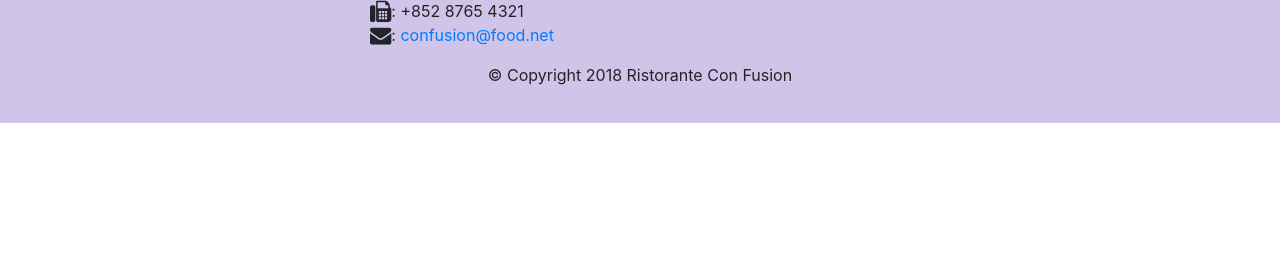
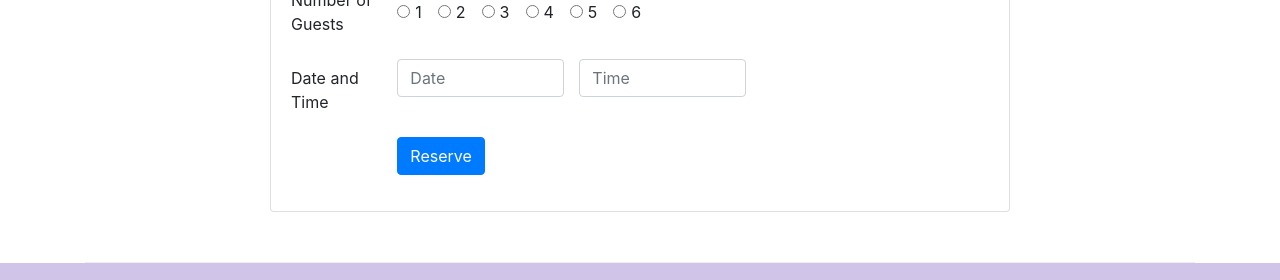
Before and after one commit to baluevD/Coursera-Bootstrap-4, a website: page index.html in a window 1280 px wide. Shown: the part 1683-1963 px from the top of the page. Before the commit the page ends 1806 px from the top, so only its background shows below. Drawn offline with nearby package versions, Linux system fonts and the light colour scheme.

Commit message:
Assignment Two

```diff
--- a/index.html
+++ b/index.html
@@ -36,8 +36,11 @@
           <h1>Ristorante con Fusion</h1>
           <p>We take inspiration from the World's best cuisines, and create a unique fusion experience. Our lipsmacking creations will tickle your culinary senses!</p>
         </div>
-        <div class="col-12 col-sm">
+        <div class="col-12 col-sm-3">
           <img src="./img/logo.png" class="img-fluid">
+        </div>
+        <div class="col-12 col-sm-3 align-self-center">
+          <a href="#reserve-table" class="btn btn-warning btn-sm btn-block" role="button">Reserve a Table</a>
         </div>
       </div>
     </div>
@@ -52,7 +55,7 @@
         <div class="media">
           <img src="img/uthappizza.png" alt="uthappizza" class="d-flex mr-3 img-thumbnail align-self-center">
           <div class="media-body">
-            <h2 class="mt-0">Uthappizza<span class="badge badge-danger">HOT</span><span class="badge badge-pill badge-secondary">$4.99</span></h2>
+            <h2 class="mt-0">Uthappizza<span class="badge badge-danger ml-1">HOT</span><span class="badge badge-pill badge-secondary ml-1">$4.99</span></h2>
             <p class="d-none d-sm-block">A unique combination of Indian Uthappam (pancake) and Italian pizza, topped with Cerignola olives, ripe vine cherry tomatoes, Vidalia onion, Guntur chillies and Buffalo Paneer.</p>
           </div>
         </div>
@@ -65,9 +68,14 @@
         <h3>This Month's Promotions</h3>
       </div>
       <div class="col col-sm col-md">
-        <h2>Weekend Grand Buffet</h2>
-        <p class="d-none d-sm-block">Featuring mouthwatering combinations with a choice of five different salads, six enticing appetizers, six main entrees and five choicest desserts. Free flowing bubbly and soft drinks. All for just $19.99 per
-          person </p>
+        <div class="media d-flex">
+          <img src="img/buffet.png" alt="buffet" class="d-flex ml-3 img-thumbnail align-self-center order-2">
+          <div class="media-body order-1">
+            <h2>Weekend Grand Buffet<span class="badge badge-danger ml-1">NEW</span></h2>
+            <p class="d-none d-sm-block">Featuring mouthwatering combinations with a choice of five different salads, six enticing appetizers, six main entrees and five choicest desserts. Free flowing bubbly and soft drinks. All for just $19.99 per
+              person </p>
+          </div>
+        </div>
       </div>
     </div>
 
@@ -88,6 +96,57 @@
             </p>
           </div>
         </div>
+      </div>
+    </div>
+    <div class="row row-content align-items-center">
+      <div class="card col-12 col-sm-8 offset-sm-2 p-0">
+        <h3 class="card-header bg-warning text-white">Reserve a Table</h3>
+        <form class="card-body" id="reserve-table">
+          <div class="form-group row">
+            <label for="inlineRadio1" class="col-sm-2 col-form-label">Number of Guests</label>
+            <div class="col-12 col-sm-10 d-flex flex-wrap flex-sm-nowrap align-items-center pl-sm-0">
+              <div class="form-check form-check-inline col pr-0 col-sm-auto pl-sm-0 pr-sm-1">
+                <input class="form-check-input" type="radio" id="inlineRadio1" value="option1">
+                <label class="form-check-label" for="inlineRadio1">1</label>
+              </div>
+              <div class="form-check form-check-inline col pr-0 col-sm-auto pl-sm-0 pr-sm-1">
+                <input class="form-check-input" type="radio" id="inlineRadio2" value="option2">
+                <label class="form-check-label" for="inlineRadio2">2</label>
+              </div>
+              <div class="form-check form-check-inline col pr-0 col-sm-auto pl-sm-0 pr-sm-1">
+                <input class="form-check-input" type="radio" id="inlineRadio3" value="option3">
+                <label class="form-check-label" for="inlineRadio3">3</label>
+              </div>
+              <div class="form-check form-check-inline col pr-0 col-sm-auto pl-sm-0 pr-sm-1">
+                <input class="form-check-input" type="radio" id="inlineRadio4" value="option4">
+                <label class="form-check-label" for="inlineRadio4">4</label>
+              </div>
+              <div class="form-check form-check-inline col pr-0 col-sm-auto pl-sm-0 pr-sm-1">
+                <input class="form-check-input" type="radio" id="inlineRadio5" value="option5">
+                <label class="form-check-label" for="inlineRadio5">5</label>
+              </div>
+              <div class="form-check form-check-inline col col-sm-auto pl-sm-0">
+                <input class="form-check-input" type="radio" id="inlineRadio6" value="option6">
+                <label class="form-check-label" for="inlineRadio6">6</label>
+              </div>
+            </div>
+
+          </div>
+          <div class="form-group row">
+            <label for="date" class="col-sm-2 col-form-label">Date and Time</label>
+            <div class="col-sm-3 pl-sm-0">
+              <input type="text" class="form-control" id="date" name="date" placeholder="Date">
+            </div>
+            <div class="col-sm-3 pl-sm-0">
+              <input type="text" class="form-control" name="time" placeholder="Time">
+            </div>
+          </div>
+          <div class="form-group row">
+            <div class="offset-sm-2 col-12 pl-sm-0">
+              <button class="btn btn-primary" type="submit">Reserve</button>
+            </div>
+          </div>
+        </form>
       </div>
     </div>
   </div>
```
